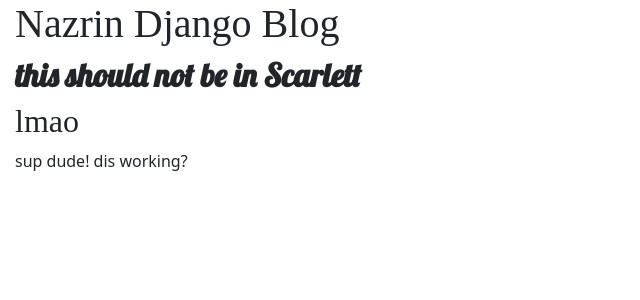
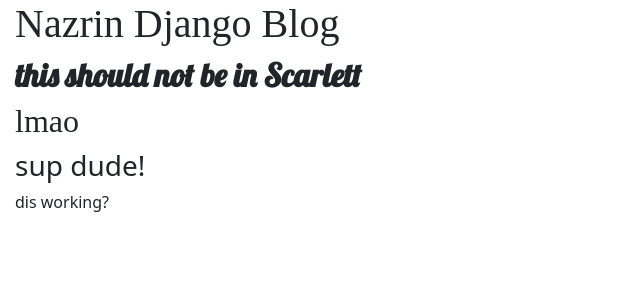
Before and after one commit to nazrinhz/DjangoBlog, a Django app: page / in a window 1280 px wide. Shown: the top 300 px of the page, without its empty margins (0-640 px from the left). Run offline with Django 3.2, Linux system fonts and the light colour scheme; data that the repository does not hold is empty; some web fonts are replaced.

Commit message:
adding fonts

```diff
--- a/blog/static/css/blog.css
+++ b/blog/static/css/blog.css
@@ -1,12 +1,15 @@
 h1 a, h2 a{
 
     font-family: 'Sofia';
-    color: #b19cd9;
 }
 
 h2 b{
   font-family: 'Lobster';
 }
+
+h3 a{
+  color: #b19cd9;
+}
 body {
     padding-left: 15px;
 }
--- a/blog/templates/blog/post_list.html
+++ b/blog/templates/blog/post_list.html
@@ -26,7 +26,7 @@
 {% endfor %}
 
 <article>
-  sup dude!
+  <h3><c>sup dude!</c></h3>
   dis working?
 </article>
 </body>
```
